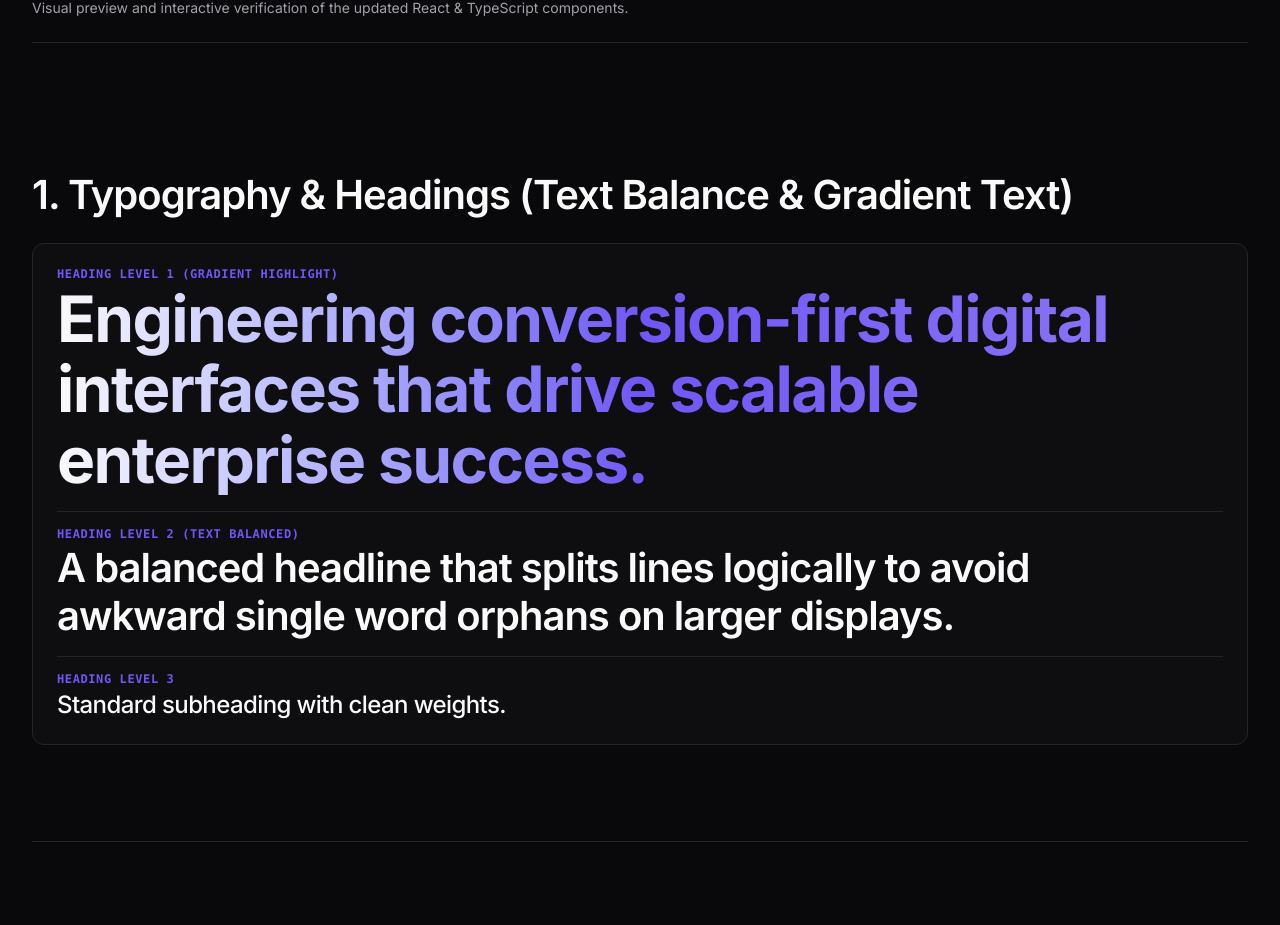
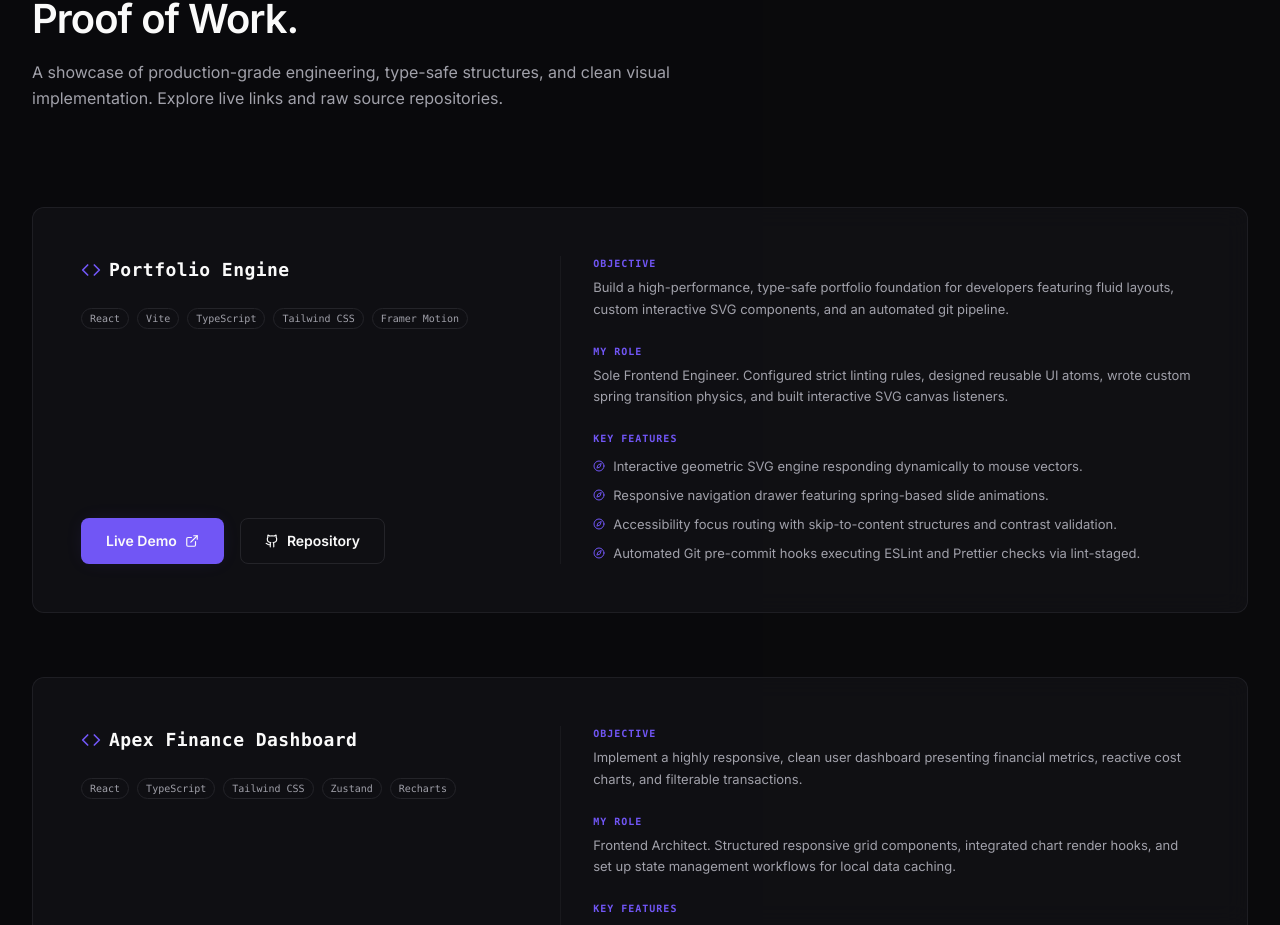
Before and after one commit to Vasanth-Vj/vasanth-portfolio., a React (Vite) app: page / in a window 1280 px wide. Shown: the part 1875-2800 px from the top of the page. Built offline with nearby package versions, Linux system fonts and the light colour scheme.

Commit message:
feat(home): implement FeaturedWork section using authentic case study objective-role schema

```diff
--- a/src/App.tsx
+++ b/src/App.tsx
@@ -13,6 +13,7 @@ import { Mail, ArrowRight, User } from 'lucide-react';
 import { Hero } from './components/sections/Hero';
 import { TrustRibbon } from './components/sections/TrustRibbon';
 import { Services } from './components/sections/Services';
+import { FeaturedWork } from './components/sections/FeaturedWork';
 
 function App() {
   const [loading, setLoading] = React.useState(false);
@@ -35,6 +36,9 @@ function App() {
 
         {/* Render newly implemented Services Section */}
         <Services />
+
+        {/* Render newly implemented Featured Work Section */}
+        <FeaturedWork />
 
         <Container className="py-space-12">
           <div className="border-b border-border-muted pb-space-6 mb-space-8">
--- /dev/null
+++ b/src/components/sections/FeaturedWork.tsx
@@ -0,0 +1,196 @@
+import React from 'react';
+import { ExternalLink, Code, Compass } from 'lucide-react';
+import { Container } from '../ui/Container';
+import { Section } from '../ui/Section';
+import { Heading } from '../ui/Heading';
+import { Card } from '../ui/Card';
+import { Badge } from '../ui/Badge';
+import { Button } from '../ui/Button';
+
+// Inline SVG Github icon to resolve Lucide export discrepancies
+const GithubIcon: React.FC<React.SVGProps<SVGSVGElement>> = (props) => (
+  <svg
+    viewBox="0 0 24 24"
+    fill="none"
+    stroke="currentColor"
+    strokeWidth="2"
+    strokeLinecap="round"
+    strokeLinejoin="round"
+    {...props}
+  >
+    <path d="M15 22v-4a4.8 4.8 0 0 0-1-3.5c3 0 6-2 6-5.5.08-1.25-.27-2.48-1-3.5.28-1.15.28-2.35 0-3.5 0 0-1 0-3 1.5-2.64-.5-5.36-.5-8 0C6 2 5 2 5 2c-.3 1.15-.3 2.35 0 3.5A5.403 5.403 0 0 0 4 9c0 3.5 3 5.5 6 5.5-.39.49-.68 1.05-.85 1.65-.17.6-.22 1.23-.15 1.85v4" />
+    <path d="M9 18c-4.51 2-5-2-7-2" />
+  </svg>
+);
+
+interface ProjectItem {
+  title: string;
+  objective: string;
+  role: string;
+  technologies: string[];
+  features: string[];
+  liveUrl: string;
+  githubUrl: string;
+}
+
+const projects: ProjectItem[] = [
+  {
+    title: 'Portfolio Engine',
+    objective:
+      'Build a high-performance, type-safe portfolio foundation for developers featuring fluid layouts, custom interactive SVG components, and an automated git pipeline.',
+    role: 'Sole Frontend Engineer. Configured strict linting rules, designed reusable UI atoms, wrote custom spring transition physics, and built interactive SVG canvas listeners.',
+    technologies: ['React', 'Vite', 'TypeScript', 'Tailwind CSS', 'Framer Motion'],
+    features: [
+      'Interactive geometric SVG engine responding dynamically to mouse vectors.',
+      'Responsive navigation drawer featuring spring-based slide animations.',
+      'Accessibility focus routing with skip-to-content structures and contrast validation.',
+      'Automated Git pre-commit hooks executing ESLint and Prettier checks via lint-staged.',
+    ],
+    liveUrl: 'https://github.com',
+    githubUrl: 'https://github.com',
+  },
+  {
+    title: 'Apex Finance Dashboard',
+    objective:
+      'Implement a highly responsive, clean user dashboard presenting financial metrics, reactive cost charts, and filterable transactions.',
+    role: 'Frontend Architect. Structured responsive grid components, integrated chart render hooks, and set up state management workflows for local data caching.',
+    technologies: ['React', 'TypeScript', 'Tailwind CSS', 'Zustand', 'Recharts'],
+    features: [
+      'Interactive cost charts representing monthly expense trends.',
+      'Persistent local storage sync preserving ledger records between sessions.',
+      'Complex keyword filtering and category segmentation tags.',
+      'Adaptive layouts optimizing viewports from 320px mobile screens to wide monitors.',
+    ],
+    liveUrl: 'https://github.com',
+    githubUrl: 'https://github.com',
+  },
+];
+
+export const FeaturedWork: React.FC = () => {
+  return (
+    <Section id="work" className="relative py-space-16 lg:py-space-24 bg-bg-secondary/20">
+      {/* Background ambient lighting */}
+      <div
+        className="absolute top-[20%] left-[-10%] w-[350px] h-[350px] rounded-full bg-accent-primary/3 blur-[120px] pointer-events-none -z-10"
+        aria-hidden="true"
+      />
+
+      <Container>
+        {/* Section Header - Spacious padding */}
+        <div className="max-w-2xl text-left mb-space-16 lg:mb-space-24">
+          <span className="font-mono text-xs font-semibold tracking-widest text-accent-primary uppercase mb-space-3 block">
+            Portfolio
+          </span>
+          <Heading level={2} className="mb-space-4">
+            Proof of Work.
+          </Heading>
+          <p className="text-sm sm:text-base text-text-secondary leading-relaxed">
+            A showcase of production-grade engineering, type-safe structures, and clean visual
+            implementation. Explore live links and raw source repositories.
+          </p>
+        </div>
+
+        {/* Project Case Studies List */}
+        <div className="flex flex-col gap-space-12 lg:gap-space-16">
+          {projects.map((project) => (
+            <Card
+              key={project.title}
+              glass
+              padding="none"
+              className="p-space-8 lg:p-space-12 border border-border-muted/80 hover:border-accent-primary/25 hover:shadow-[0_8px_30px_rgba(139,92,246,0.04)] transition-all duration-300 w-full"
+            >
+              <div className="grid grid-cols-1 lg:grid-cols-12 gap-space-8 items-start">
+                {/* Left Side: Summary & Tech Badges (5/12 width) */}
+                <div className="lg:col-span-5 flex flex-col items-start text-left h-full justify-between">
+                  <div>
+                    {/* Project Title */}
+                    <h3 className="font-mono text-lg font-bold text-text-primary tracking-wide mb-space-6 flex items-center gap-space-2">
+                      <Code className="w-5 h-5 text-accent-primary" />
+                      {project.title}
+                    </h3>
+
+                    {/* Technologies Badges */}
+                    <div className="flex flex-wrap gap-space-2 mb-space-8">
+                      {project.technologies.map((tech) => (
+                        <Badge key={tech} variant="default" outline size="sm">
+                          {tech}
+                        </Badge>
+                      ))}
+                    </div>
+                  </div>
+
+                  {/* Actions Links */}
+                  <div className="flex flex-wrap gap-space-4 mt-auto w-full">
+                    <Button
+                      variant="primary"
+                      size="md"
+                      href={project.liveUrl}
+                      className="!px-6 !py-3 text-sm flex-1 sm:flex-initial"
+                      rightIcon={<ExternalLink size={14} />}
+                    >
+                      Live Demo
+                    </Button>
+                    <Button
+                      variant="secondary"
+                      size="md"
+                      href={project.githubUrl}
+                      className="!px-6 !py-3 text-sm flex-1 sm:flex-initial"
+                      leftIcon={<GithubIcon className="w-3.5 h-3.5" />}
+                    >
+                      Repository
+                    </Button>
+                  </div>
+                </div>
+
+                {/* Right Side: Case Study Specifications (7/12 width) */}
+                <div className="lg:col-span-7 flex flex-col gap-space-6 text-left border-t lg:border-t-0 lg:border-l border-border-muted/50 pt-space-8 lg:pt-0 lg:pl-space-8">
+                  {/* Objective */}
+                  <div className="flex flex-col gap-1.5">
+                    <span className="font-mono text-[10px] font-bold tracking-widest text-accent-primary uppercase">
+                      Objective
+                    </span>
+                    <p className="text-[13px] text-text-secondary leading-relaxed">
+                      {project.objective}
+                    </p>
+                  </div>
+
+                  {/* Role */}
+                  <div className="flex flex-col gap-1.5">
+                    <span className="font-mono text-[10px] font-bold tracking-widest text-accent-primary uppercase">
+                      My Role
+                    </span>
+                    <p className="text-[13px] text-text-secondary leading-relaxed">
+                      {project.role}
+                    </p>
+                  </div>
+
+                  {/* Key Features */}
+                  <div className="flex flex-col gap-2.5">
+                    <span className="font-mono text-[10px] font-bold tracking-widest text-accent-primary uppercase">
+                      Key Features
+                    </span>
+                    <ul className="flex flex-col gap-2">
+                      {project.features.map((feature, i) => (
+                        <li
+                          key={i}
+                          className="flex items-start gap-space-2 text-[13px] text-text-secondary leading-relaxed"
+                        >
+                          <span className="text-accent-primary mt-1 select-none flex-shrink-0">
+                            <Compass size={12} />
+                          </span>
+                          <span>{feature}</span>
+                        </li>
+                      ))}
+                    </ul>
+                  </div>
+                </div>
+              </div>
+            </Card>
+          ))}
+        </div>
+      </Container>
+    </Section>
+  );
+};
+
+export default FeaturedWork;
```
